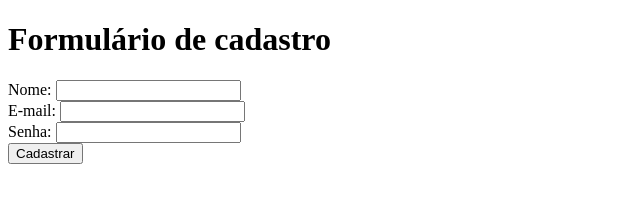
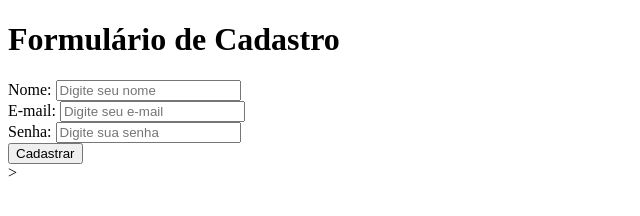
Before and after one commit to Karol-Amanda/ex001, a plain HTML site: page 001/index.html in a window 1280 px wide. Shown: the whole page, without its empty margins (0-640 px from the left). Drawn offline with Linux system fonts and the light colour scheme.

Commit message:
Update index.html

```diff
--- a/001/index.html
+++ b/001/index.html
@@ -4,24 +4,28 @@
 <head>
     <meta charset="UTF-8">
     <meta name="viewport" content="width=device-width, initial-scale=1.0">
-    <title>Formulário de cadastro</title>
+    <title>Formulário de Cadastro</title>
+    <link rel="stylesheet" href="styles.css">
 </head>
 
 <body>
+    <main>
+        <div class="form-container">
+            <h1>Formulário de Cadastro</h1>
             <form>
-        <h1>Formulário de cadastro</h1>
-        <label for="user">Nome:</label>
-        <input id="user" type="text">
+                <label for="nome">Nome:</label>
+                <input id="nome" type="text" placeholder="Digite seu nome" required>
                 <br>
                 <label for="email">E-mail:</label>
-        <input id="user" type="text">
+                <input id="email" type="email" placeholder="Digite seu e-mail" required>
                 <br>
-        <label senha="email">Senha:</label>
-        <input id="senha" type="password">
+                <label for="senha">Senha:</label>
+                <input id="senha" type="password" placeholder="Digite sua senha" required>
                 <br>
-        <button>Cadastrar</button>
-
+                <button type="submit">Cadastrar</button>
             </form>
+        </div>
+    </main>
 </body>
 
-</html>
+</html>>
```
Lines whose indentation alone changed are shown as unchanged.
